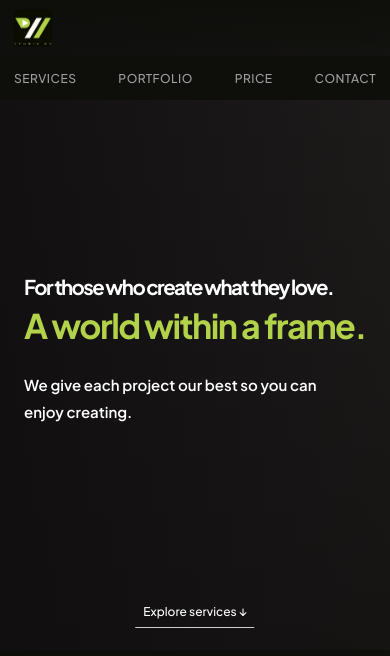
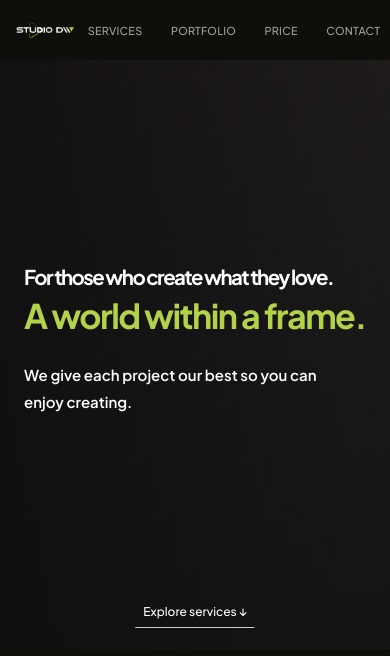
Before and after one commit to studiodwofficial-a11y/StudioDW_Web, a plain HTML site: page index.html in a window 390 px wide. Shown: the top 656 px of the page. Drawn offline with Linux system fonts and the light colour scheme.

Commit message:
Add files via upload

```diff
--- a/index.html
+++ b/index.html
@@ -143,7 +143,7 @@ body { --header-height:94px; }
 html[lang="ja"] body { font-family:"Plus Jakarta Sans","Noto Sans JP","Noto Sans KR",sans-serif; }
 @media(max-width:920px) {
   body {
-    --header-height:100px;
+    --header-height:60px;
     --mobile-header-surface:#0e0f0b;
     --floating-button-size:45px;
     --floating-button-inset:25px;
@@ -153,12 +153,13 @@ html[lang="ja"] body { font-family:"Plus Jakarta Sans","Noto Sans JP","Noto Sans
   .hero-header { padding:0; }
   .hero-header .container {
     width:100%;
-    grid-template-columns:minmax(0,1fr);
-    grid-template-rows:56px 44px;
-    gap:0;
-  }
-  .hero-header .home-link { justify-self:start; margin-inline-start:14px; }
-  .hero-header .home-link .logo { display:block; width:38px; height:38px; }
+    grid-template-columns:auto minmax(0,1fr);
+    grid-template-rows:1fr;
+    gap:clamp(7px, 2vw, 20px);
+    padding-inline:clamp(8px, 2.5vw, 20px);
+  }
+  .hero-header .home-link { display:grid; align-items:center; min-height:44px; }
+  .hero-header .home-link .logo { display:block; width:clamp(56px, 18vw, 104px); height:auto; }
   .hero-header .controls { position:fixed; inset-inline-end:var(--floating-button-inset); bottom:var(--mobile-menu-bottom); }
   .top { right:var(--floating-button-inset); bottom:var(--floating-button-inset); width:var(--floating-button-size); height:var(--floating-button-size); }
   #menu-toggle {
@@ -247,17 +248,17 @@ html[lang="ja"] .hero-header #primary-nav {
 .about-social a { padding:9px 14px; border:1px solid var(--line); font-size:13px; }
 @media(max-width:920px) {
   .hero-header #primary-nav {
-    grid-column:1 / -1;
-    grid-row:2;
+    grid-column:2;
+    grid-row:1;
     width:100%;
+    min-width:0;
     height:100%;
     justify-content:space-between;
     align-items:center;
     gap:4px;
-    padding-inline:14px;
-    background:var(--mobile-header-surface);
-    font-size:clamp(10px, 3.1vw, 13px);
-    letter-spacing:.04em;
+    padding:0;
+    font-size:clamp(9px, 2.8vw, 13px);
+    letter-spacing:.02em;
   }
   .hero-header #primary-nav a { display:grid; align-items:center; min-height:44px; }
 }
@@ -288,6 +289,7 @@ body.light #primary-nav a:hover { color:#171812; }
 body.light #primary-nav a[aria-current] { color:var(--accent); }
 @media(max-width:920px) {
   body.light { --mobile-header-surface:#f5f5f0; }
+  .hero-header, body.light .hero-header { background:var(--mobile-header-surface); }
 }
 .sample-heading { display:flex; align-items:baseline; justify-content:flex-start; gap:10px; }
 .portfolio-more { font-size:12px; font-weight:700; letter-spacing:.06em; white-space:nowrap; }
@@ -934,10 +936,7 @@ body {
 <header class="hero-header">
   <div class="container">
     <a class="home-link" href="#top" aria-label="STUDIO DW">
-      <picture>
-        <source media="(max-width: 920px)" srcset="./apple-touch-icon.png">
-        <img class="logo" src="https://raw.githubusercontent.com/studiodwofficial-a11y/StudioDW_Web/main/Text%20Logo.png" alt="STUDIO DW">
-      </picture>
+      <img class="logo" src="https://raw.githubusercontent.com/studiodwofficial-a11y/StudioDW_Web/main/Text%20Logo.png" alt="STUDIO DW">
     </a>
     <nav class="pill" id="primary-nav" aria-label="Navigation">
       <a href="#services-page">SERVICES</a><a href="#portfolio">PORTFOLIO</a><a href="#price">PRICE</a><a href="#contact">CONTACT</a>
```
